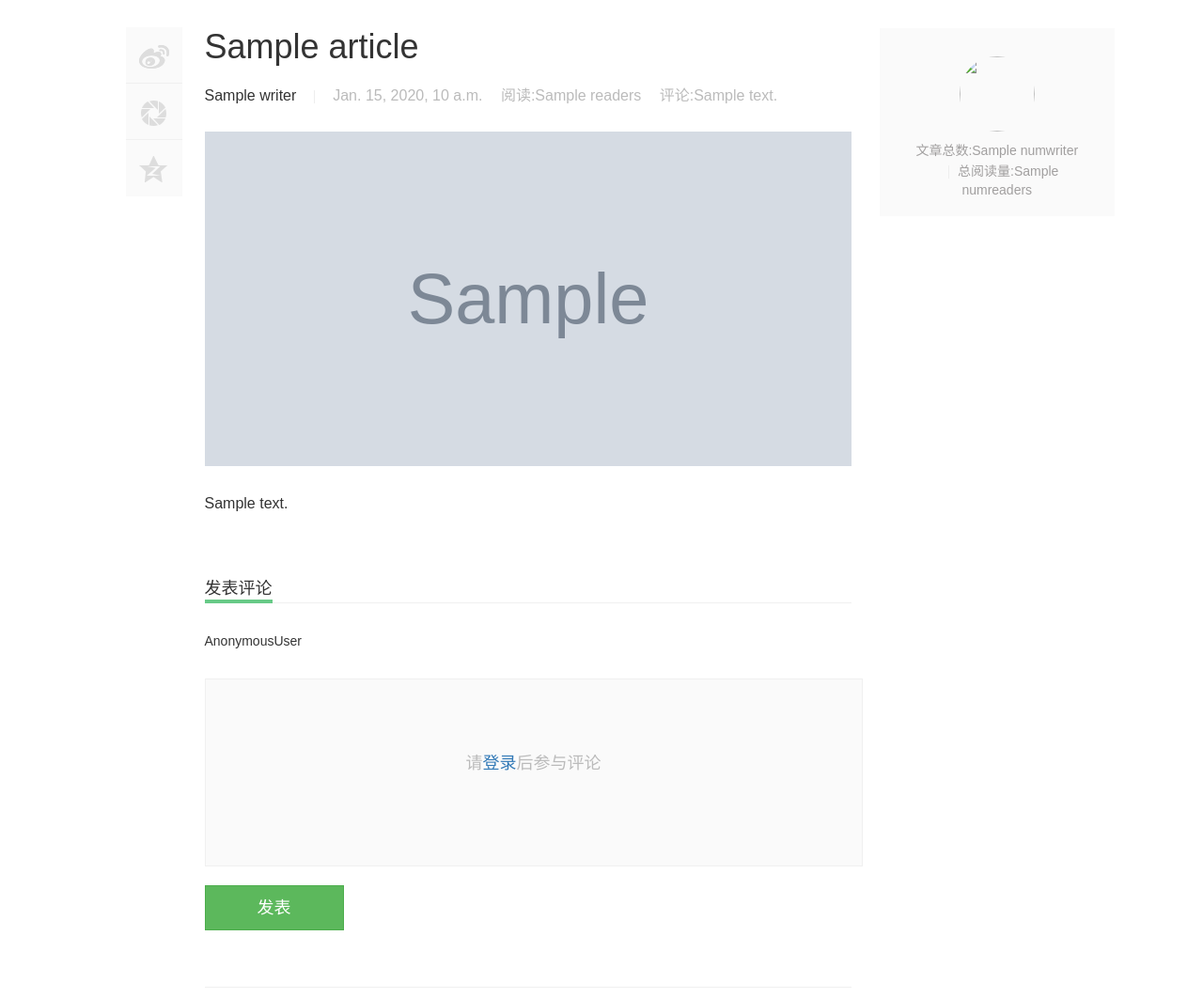
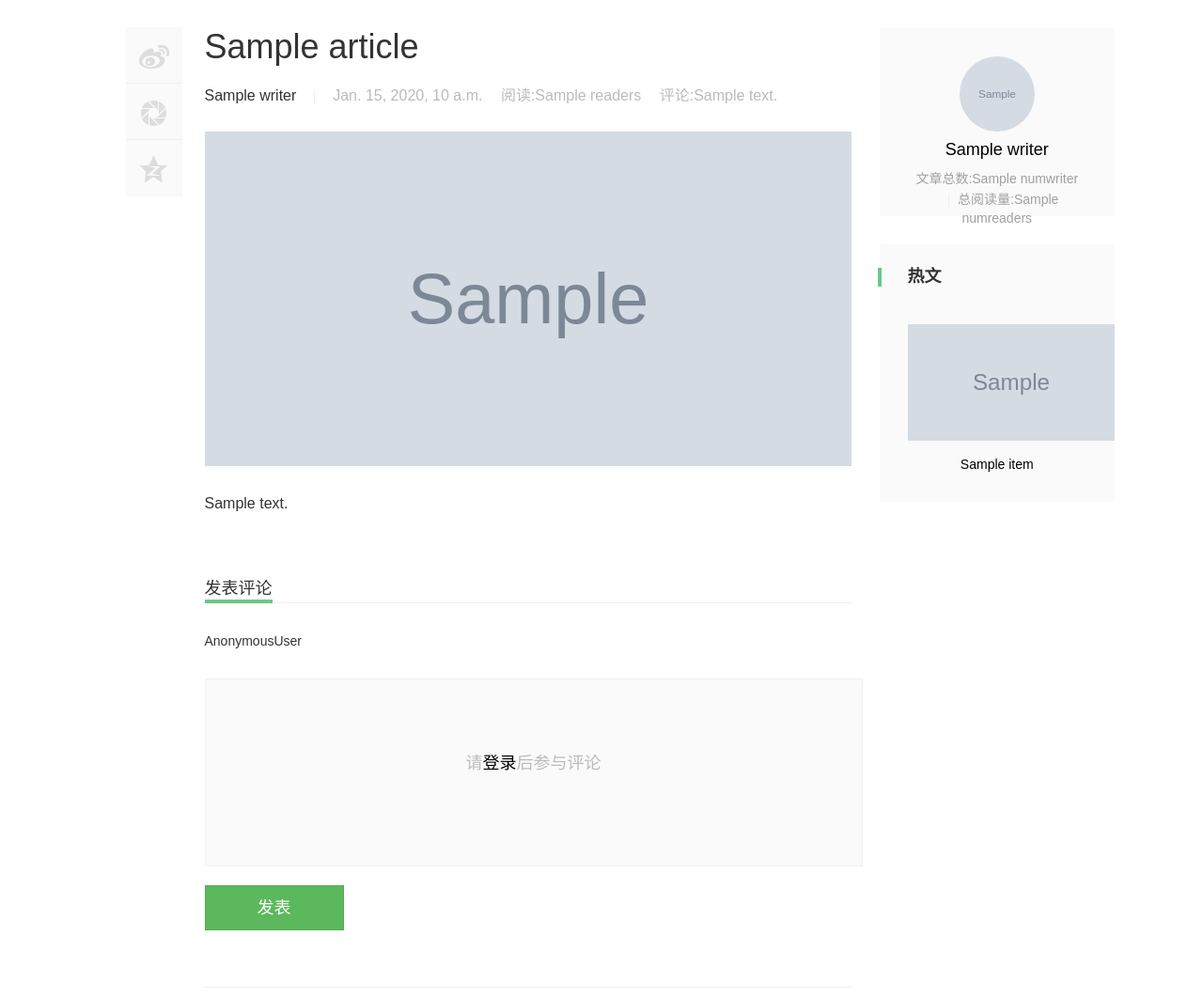
Before and after one commit to kij8323/mynewspaper_current, a Django app: template templates/article_detail.html in a window 1280 px wide. Shown: the part 51-1113 px from the top of the page at 94% size. Run offline with Django 3.2, Linux system fonts and the light colour scheme; the template is opened without the code that fills it: most values are stand-ins (such as "Sample title", 1, 10 or a date in 2020); grey boxes marked "Sample" are stand-in pictures; some libraries are stand-ins or nearby versions.

Commit message:
code changed

```diff
--- a/accounts/models.py
+++ b/accounts/models.py
@@ -99,6 +99,9 @@ class MyUser(AbstractBaseUser):
 	    # Simplest possible answer: Yes, always
 	    return True
 
+	def get_absolute_url(self):
+		return reverse('user_detailinformations', kwargs={"user_id": self.id})
+
 	@property
 	def is_staff(self):
 	    "Is the user a member of staff?"
--- a/accounts/views.py
+++ b/accounts/views.py
@@ -29,7 +29,7 @@ def loggin(request):
 		user = authenticate(username=username, password=password)
 		if user is not None:
 			login(request, user)
-			if request.session['lastpage']:
+			if request.session.get('lastpage', False):
 				return redirect(request.session['lastpage'])
 			else:
 				return redirect('home')
--- a/article/views.py
+++ b/article/views.py
@@ -27,6 +27,7 @@ def article_detail(request, article_id):
 	except Article.DoesNotExist:
 		raise Http404("Article does not exist")
 	article.readers += 1
+	hotarticle = Article.objects.order_by('-readers')[:5]
 	article.save()
 	user = request.user
 	comment = Comment.objects.filter(article=article)
@@ -42,6 +43,7 @@ def article_detail(request, article_id):
 		'numofcomment': numofcomment,
 		'numwriter': numwriter,
 		'numreaders': numreaders,
+		'hotarticle': hotarticle,
 	}
 	return render(request, 'article_detail.html',  context)
 
--- a/static/css/article_detail.css
+++ b/static/css/article_detail.css
@@ -267,3 +267,38 @@ height: 80px
 #userpro1{
 color: #A19F9F;
 }
+
+#hotarticle{
+	background-color:  #fafafa;
+/*	height: 200px;*/
+	width: 100%;
+	padding: 30px;
+	padding-top: 15px;
+	text-align: center;
+	margin-top: 30px;
+}
+
+a:link{
+	text-decoration: none;
+}
+
+a{
+	color: black;
+}
+#rightimg{
+	margin-top: 30px
+}
+#rightitle{
+	margin-top: 15px
+}
+
+.span-mark {
+display: inline-block;
+background-color: #67CA87;
+position: absolute;
+z-index: 1;
+height: 20px;
+line-height: 20px;
+margin: -30px -50px 0;
+width: 4px;
+}
--- a/templates/article_detail.html
+++ b/templates/article_detail.html
@@ -209,14 +209,40 @@ $(function() {
 
 <div class="col-xs-3">
 <div id='userpro'>
-<img class="center-block img-circle usericon" src="{{user.get_image_url}}" >
-<h4>{{user.username}}</h4>
+<a href="{{article.writer.get_absolute_url}}">
+<img class="center-block img-circle usericon" src="{{article.writer.get_image_url}}" >
+</a>
+<a href="{{article.writer.get_absolute_url}}">
+<h4>{{article.writer}}</h4>
+</a>
 <div id='userpro1'>
   文章总数:{{numwriter}}
   <i class="icon icon-line"></i>
   总阅读量:{{numreaders}}
 </div><!-- <div id='userpro1'> -->
 </div><!-- <div id='userpro'> -->
+
+<div id='hotarticle'>
+  <div class="pull-left" style="margin-bottom: 30px;">
+  <h4><b>热文</b></h4>
+  <span class="span-mark"></span>
+  </div>
+
+{% for item in hotarticle %}
+<div id="rightimg">
+<a href="{{item.get_absolute_url}}">
+<img src="{{item.get_image_url}}" style="width: 220px; height:124px;">
+</a>
+</div>
+<div id="rightitle">
+<a href="{{item.get_absolute_url}}">
+{{item.title}}
+</a>
+</div>
+
+{% endfor %}
+</div>
+
 </div><!-- <div class="col-xs-3"> -->
 
 </div><!-- <div class="container"> -->
```
Also changed, not shown: 5 other files.
